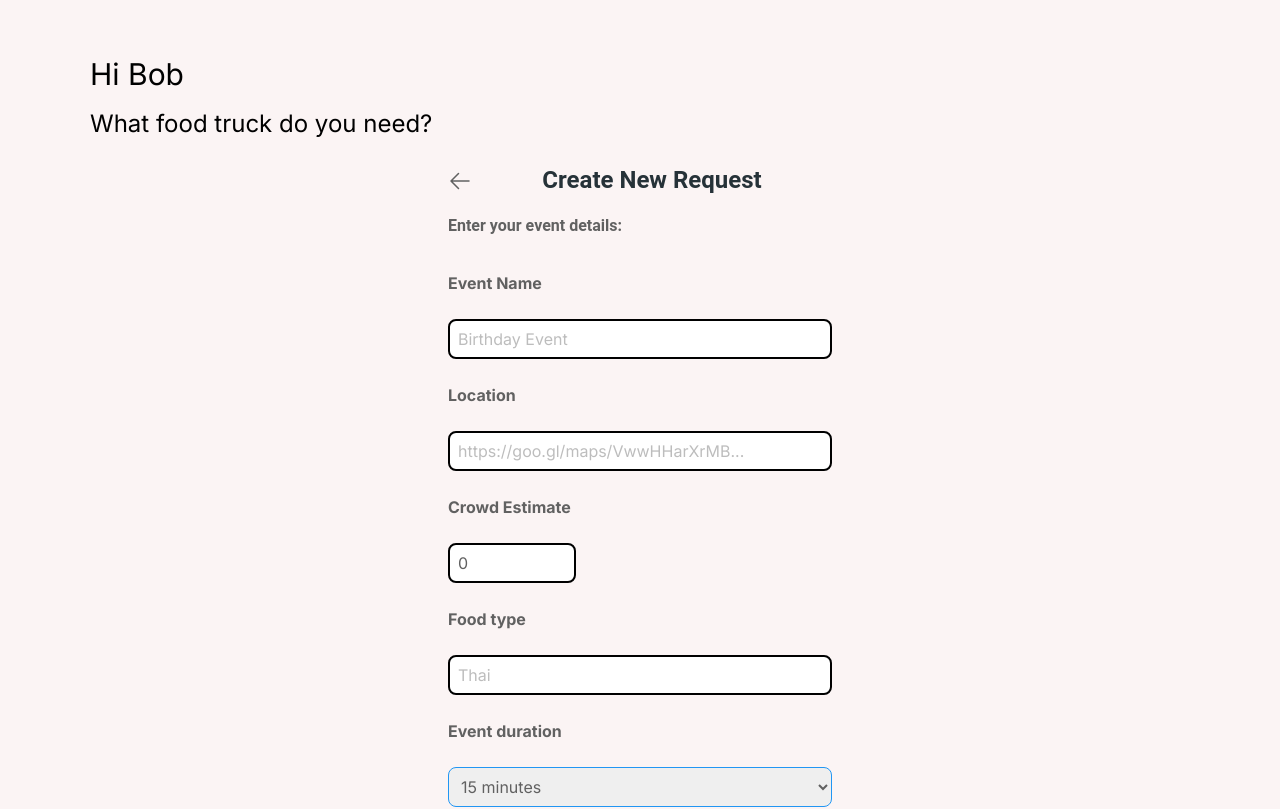
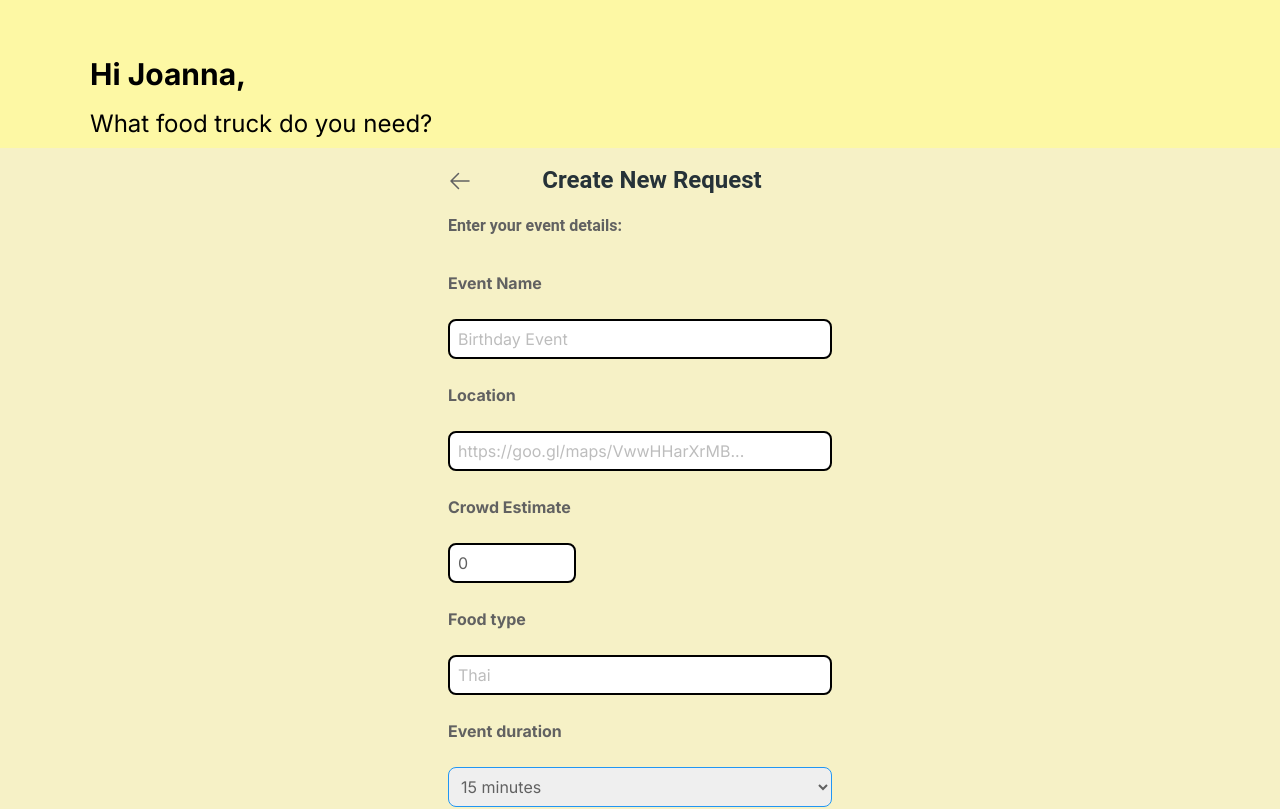
Before and after one commit to Adam43/FoodOpp-App, a Next.js app in the folder food-opp/: page /user/new-request in a window 1280 px wide. Shown: the top 809 px of the page. Built offline with nearby package versions, Linux system fonts and the light colour scheme.

Commit message:
bg color change

```diff
--- a/food-opp/app/user/Header.js
+++ b/food-opp/app/user/Header.js
@@ -4,13 +4,13 @@ import Link from 'next/link';
 import Image from 'next/image';
 
 export default function Header() {
-  const userName = 'Bob';
+  const userName = 'Joanna';
 
   return (
-    <header className="w-full pt-12 px-12">
+    <header className="w-full pt-12 px-12 bg-[#ffff0054]">
       <div className="container mx-auto flex flex-row items-center">
         <div className="flex flex-col">
-          <div className="px-3 m-2 text-3xl self-start">Hi {userName}</div>
+          <div className="px-3 m-2 text-3xl self-start font-bold">Hi {userName},</div>
           {/* <div className="px-3 m-2 text-2xl self-start">What&apos;s on your mind?</div> */}
           <div className="px-3 m-2 text-2xl self-start">
             What food truck do you need?
--- a/food-opp/app/user/new-request/page.js
+++ b/food-opp/app/user/new-request/page.js
@@ -60,7 +60,7 @@ const NewRequest = ({}) => {
   };
 
   return (
-    <div className="flex flex-col p-4 w-full items-center">
+    <div className="flex flex-col p-4 w-full items-center bg-[#e7e74443]">
       <Card color="transparent" shadow={false}>
         <div className="flex items-center">
           <Link href="/user" className="w-6 h-6 mr-auto">
--- a/food-opp/app/user/page.js
+++ b/food-opp/app/user/page.js
@@ -5,7 +5,7 @@ import RequestList from './RequestList';
 // `app/page.tsx` is the UI for the `/` URL
 export default function Page() {
   return (
-    <div className="flex flex-col gap-4 p-4 ">
+    <div className="flex flex-col gap-4 p-4 bg-[#ffff0054]">
       <RequestFood />
       <RequestList />
     </div>
```
